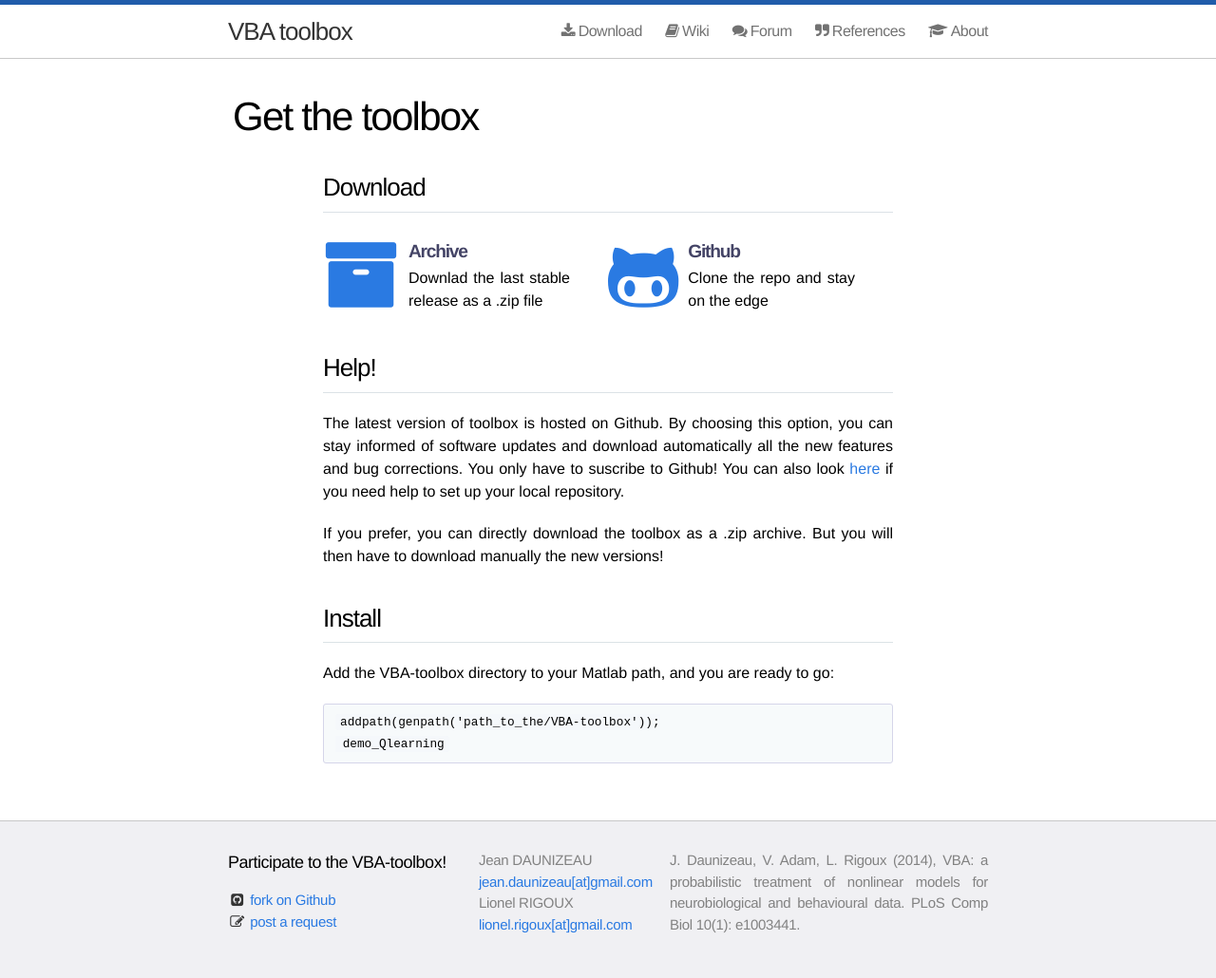
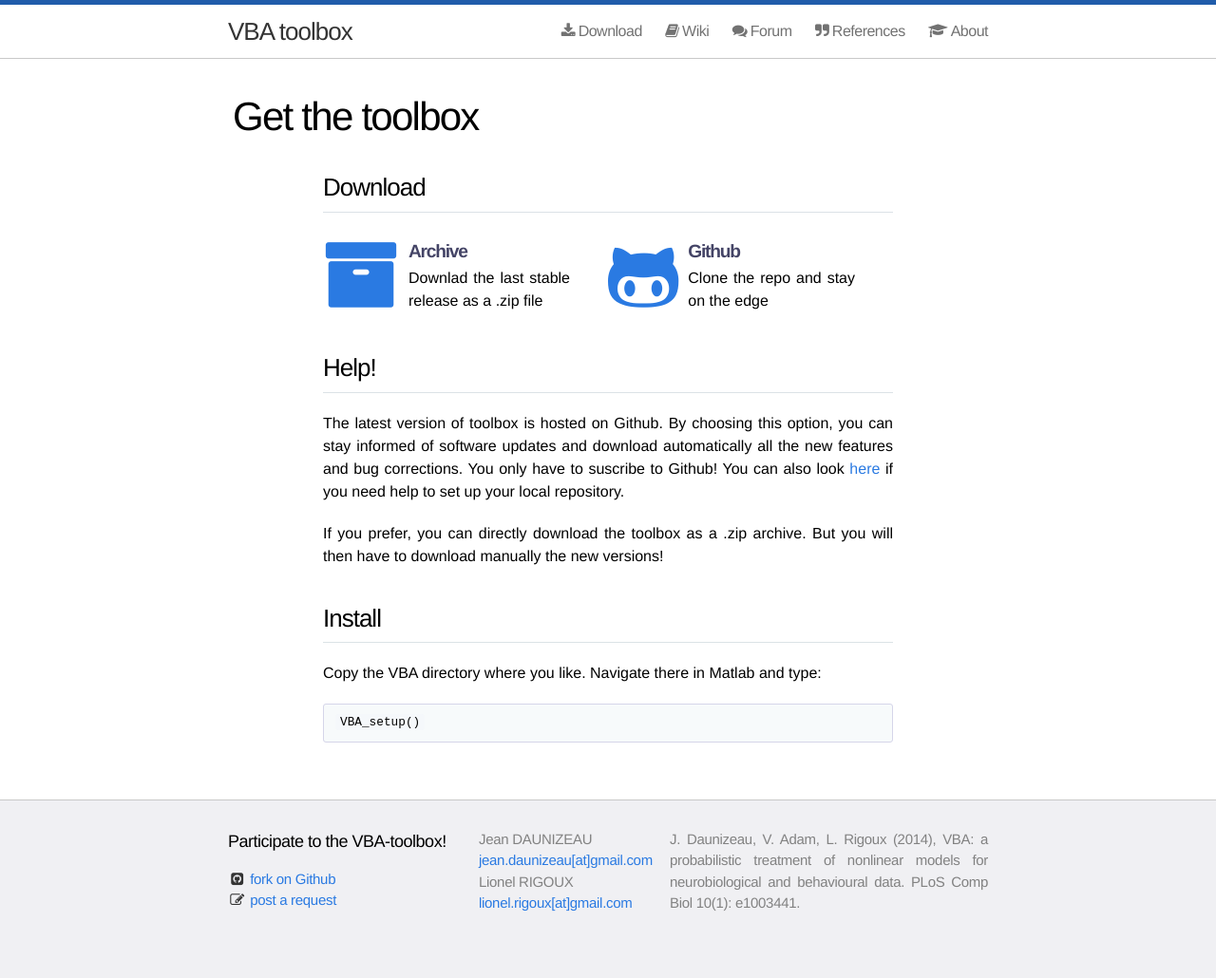
Before and after one commit to MBB-team/VBA-toolbox, a Jekyll site: the page built from download-registered/index.md, in a window 1280 px wide. Shown: the whole page at 95% size. Built offline with Jekyll 4.4.1, drawn with Linux system fonts in a browser that asks for light colours; nearby versions of some CDN libraries; after the commit the page ends 1008 px from its top, so only the background shows below that.

Commit message:
Change setup instruction

```diff
--- a/download-registered/index.md
+++ b/download-registered/index.md
@@ -37,9 +37,8 @@ title: Get the toolbox
 
 <h2>Install</h2>
 
-<p> Add the VBA-toolbox directory to your Matlab path, and you are ready to go:
+<p> Copy the VBA directory where you like. Navigate there in Matlab and type:
 {% highlight matlab %}
-addpath(genpath('path_to_the/VBA-toolbox'));
- demo_Qlearning
+VBA_setup()
 {% endhighlight %}
 </p>
```
